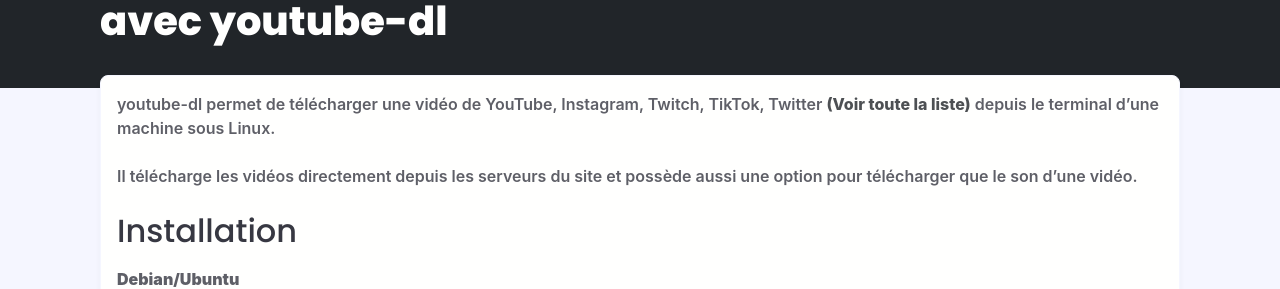
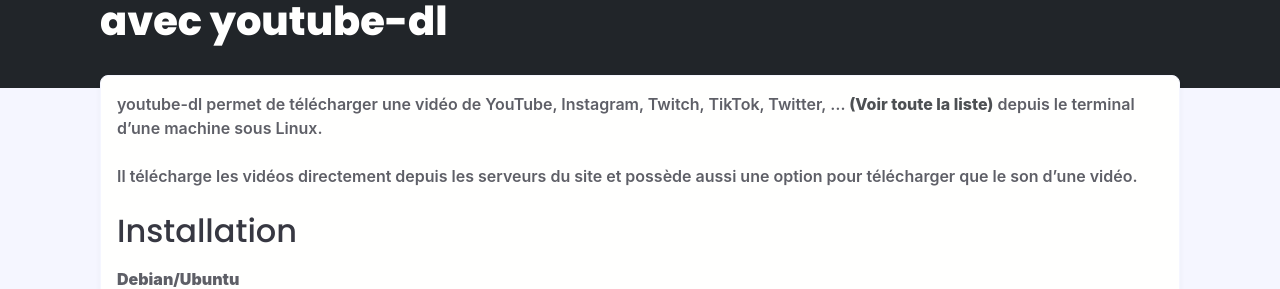
Before and after one commit to Skoali/doc, a Jekyll site: the page built from _posts/vps/2022-03-27-telecharger-une-video-youtube-avec-youtube-dl.md, in a window 1280 px wide. Shown: the part 241-530 px from the top of the page. Built offline with Jekyll 4.4.1, drawn with Linux system fonts in a browser that asks for light colours; nearby versions of some CDN libraries; some web fonts are replaced.

```diff
--- a/_posts/vps/2022-03-27-telecharger-une-video-youtube-avec-youtube-dl.md
+++ b/_posts/vps/2022-03-27-telecharger-une-video-youtube-avec-youtube-dl.md
@@ -6,7 +6,7 @@ date: 2022-03-27 11:10:00 +0100
 category: vps
 ---
 
-youtube-dl permet de télécharger une vidéo de YouTube, Instagram, Twitch, TikTok, Twitter [(Voir toute la liste)](https://ytdl-org.github.io/youtube-dl/supportedsites.html) depuis le terminal d'une machine sous Linux.
+youtube-dl permet de télécharger une vidéo de YouTube, Instagram, Twitch, TikTok, Twitter, ... [(Voir toute la liste)](https://ytdl-org.github.io/youtube-dl/supportedsites.html) depuis le terminal d'une machine sous Linux.
 
 Il télécharge les vidéos directement depuis les serveurs du site et possède aussi une option pour télécharger que le son d'une vidéo.
 
```
